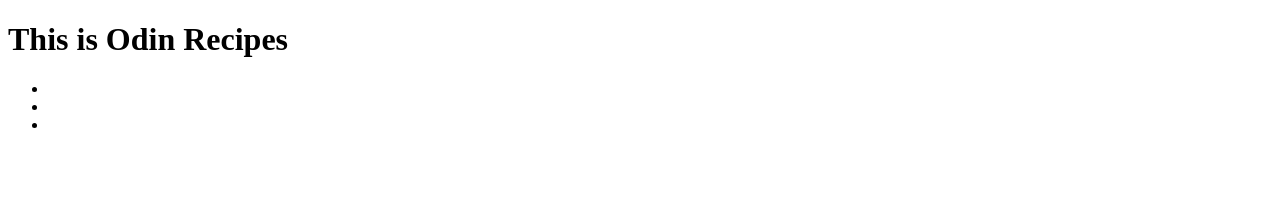
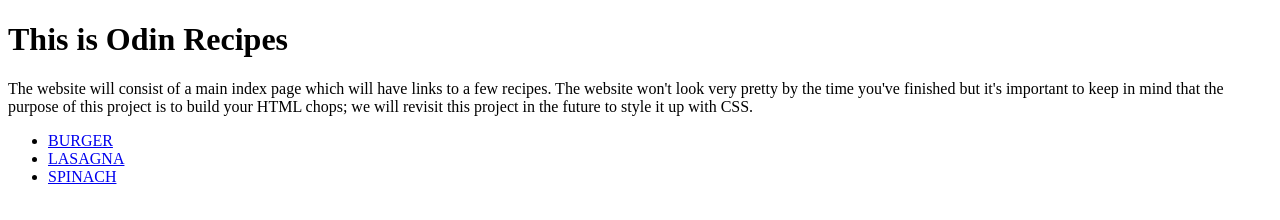
Before and after one commit to iannavia14/odin_recipes, a plain HTML site: page index.html in a window 1280 px wide. Drawn offline with Linux system fonts and the light colour scheme.

Commit message:
complete Recipe

```diff
--- a/index.html
+++ b/index.html
@@ -12,10 +12,17 @@
             <h1>
             This is Odin Recipes
             </h1>
+            <p>
+                The website will consist of a main index page which will
+                have links to a few recipes. The website won't look very pretty by
+                the time you've finished but it's important to keep in mind that
+                the purpose of this project is to build your HTML chops; we will
+                revisit this project in the future to style it up with CSS.
+            </p>
             <ul>
-                <li></li>
-                <li></li>
-                <li></li>
+                <li><a href="burger.html">BURGER</a></li>
+                <li><a href="lasagna.html">LASAGNA</a></li>
+                <li><a href="SPINACH.html">SPINACH</a></li>
             </ul>
         </div>
     </main>
```
